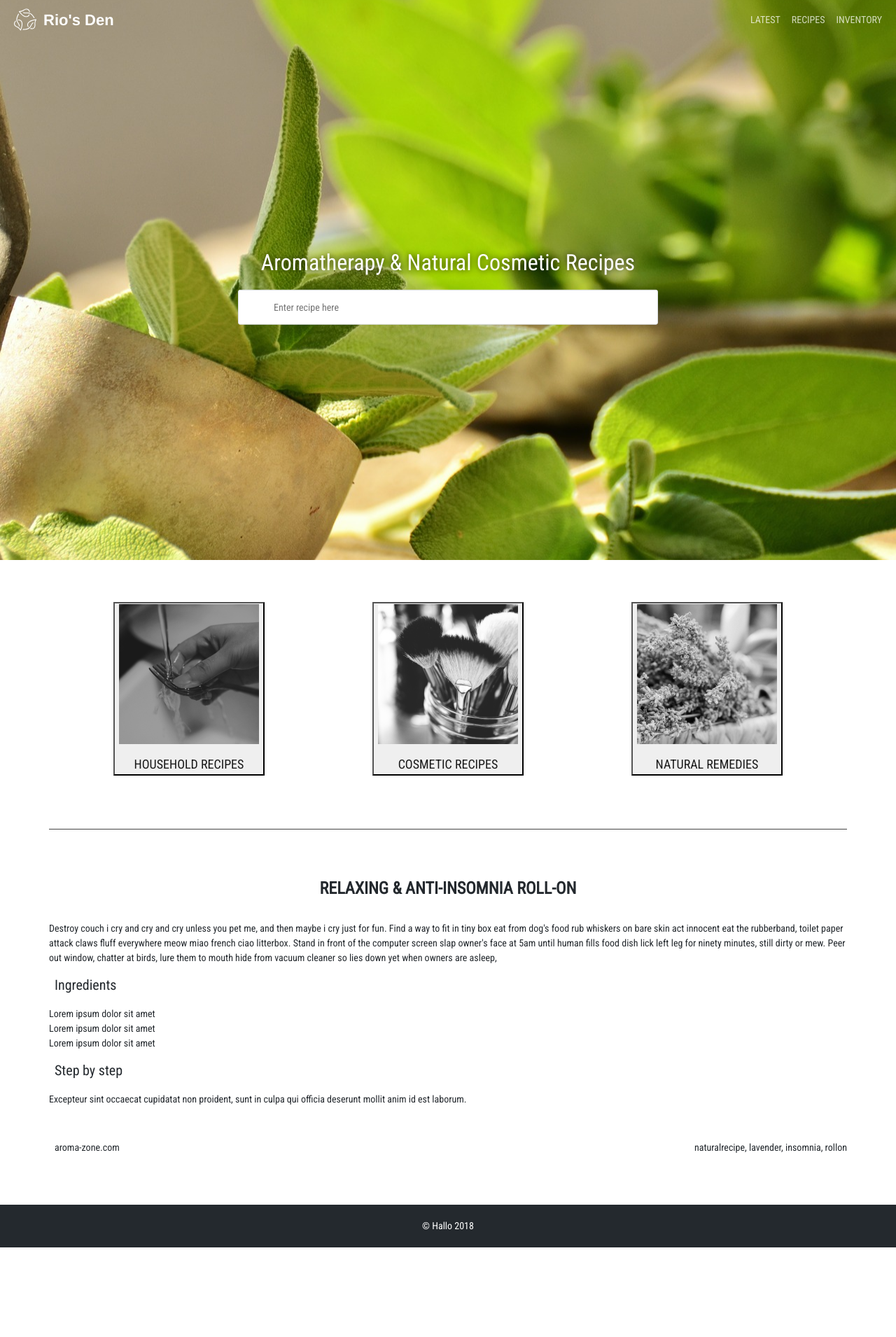
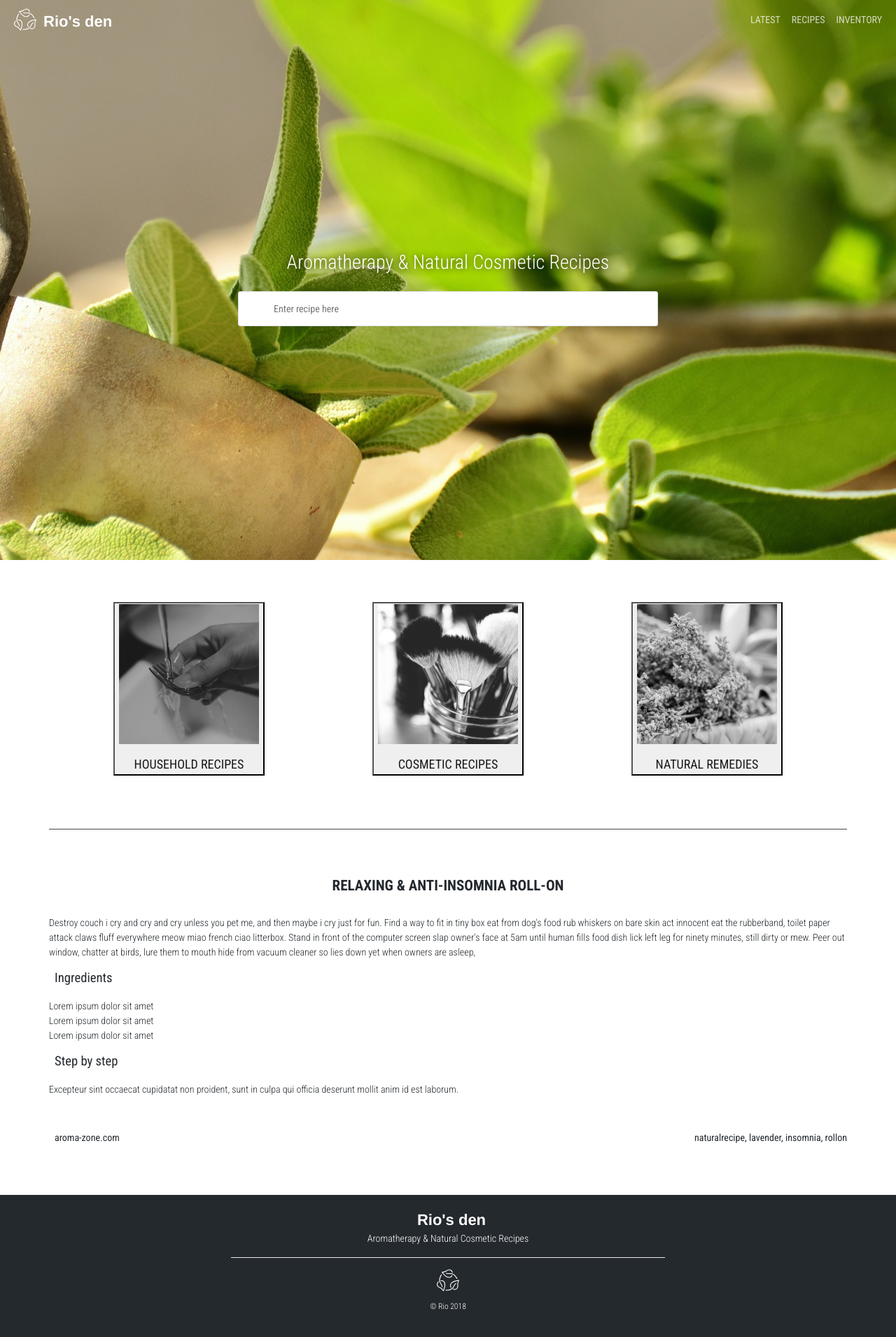
Before and after one commit to Beaufoyt/rio, a React app: page / in a window 1280 px wide. Shown: the top 1910 px of the page at 70% size. Before the commit the page ends 1782 px from the top, so only its background shows below. Built offline with nearby package versions, Linux system fonts and the light colour scheme; the HTML template or start-up script is replaced by a standard one.

Commit message:
Completes footer and restructures css

```diff
--- a/src/components/BrandLogo.jsx
+++ b/src/components/BrandLogo.jsx
@@ -6,9 +6,6 @@ const BrandLogo = () => {
     return (
         <a href="/" className="brand-logo">
             <img src={Leaf} alt="brand" />
-            <span>
-                {'Rio\'s Den'}
-            </span>
         </a>
     );
 };
--- /dev/null
+++ b/src/components/BrandTitle.jsx
@@ -0,0 +1,13 @@
+import React from 'react';
+
+const BrandTitle = () => {
+    return (
+        <a href="/">
+            <span className="brand-title brand-logo">
+                {'Rio\'s den'}
+            </span>
+        </a>
+    );
+};
+
+export default BrandTitle;
--- a/src/components/Footer.jsx
+++ b/src/components/Footer.jsx
@@ -1,9 +1,16 @@
 import React from 'react';
+
+import BrandLogo from './BrandLogo';
+import BrandTitle from './BrandTitle';
 
 const Footer = () => {
     return (
         <div className="footer">
-          © Hallo 2018
+            <BrandTitle />
+            <p>Aromatherapy & Natural Cosmetic Recipes</p>
+            <hr />
+            <BrandLogo />
+            <h6>© Rio 2018</h6>
         </div>
     );
 };
--- a/src/components/Header.jsx
+++ b/src/components/Header.jsx
@@ -5,6 +5,7 @@ import { connect } from 'react-redux';
 import recipes from '../constants/recipes';
 
 import BrandLogo from './BrandLogo';
+import BrandTitle from './BrandTitle';
 import NavLink from './NavLink';
 import PureComponent from './PureComponent';
 
@@ -25,6 +26,7 @@ class Header extends PureComponent {
                 <div id="header" className="header header-dark" />
                 <div className="header-content-holder">
                     <BrandLogo />
+                    <BrandTitle />
                     <div className="header-nav">
                         <NavLink text="Latest" path={this.getLatestLink()} />
                         <NavLink text="Recipes" path="/recipes" />
--- a/src/styles/_base.scss
+++ b/src/styles/_base.scss
@@ -6,6 +6,82 @@ body {
     color: #24292e;
     background-color: #fff;
     overflow-y: scroll;
+}
+
+h1 {
+    margin-bottom: 1em; /* 36 / 36 */
+    font-size: 3em; /* 36 / 12 */
+    line-height: 1em; /* 36 / 36 */
+    font-weight: 700;
+}
+
+h2 {
+    margin-bottom: 1.5em; /* 18 / 24 */
+    font-size: 2em; /* 24 / 12 */
+    line-height: 1.5em; /* 18 / 24 */
+    font-weight: 700;
+}
+
+h3 {
+    margin-bottom: 0.857em; /* 18 / 21 */
+    font-size: 1.75em; /* 21 / 12 */
+    line-height: 0.857em; /* 18 / 21 */
+    font-weight: 400;
+}
+
+h4 {
+    margin-bottom: 1em; /* 18 / 18 */
+    font-size: 1.5em; /* 18 / 12 */
+    line-height: 1em; /* 18 / 18 */
+    font-weight: 400;
+}
+
+h5 {
+    margin-bottom: 1.125em; /* 18 / 16 */
+    font-size: 1.333em; /* 16 / 12 */
+    line-height: 1.125em; /* 18 / 16 */
+    font-weight: 400;
+}
+
+h6 {
+    font-size: 0.83em ; /* 10 / 12 */
+    line-height: 1.8em ; /* 18 / 10 */
+    margin-bottom: 1.8em; /* 18 / 10 */
+    font-weight: 300;
+}
+
+p {
+    font-weight: 300;
+}
+
+a {
+    font-weight: 400;
+    text-decoration: none !important;
+}
+
+.brand-title {
+    color: white;
+    margin-left: 10px;
+    font-family: 'Sedgwick Ave', Helvetica;
+    vertical-align: middle;
+}
+
+.brand-logo {
+    height: 32px;
+    line-height: 32px;
+    font-weight: bold;
+    font-size: 16px;
+    font-size: 22px;
+
+   img {
+       vertical-align: top;
+       height: 32px;
+   }
+
+    &:hover {
+        color: rgba(255,255,255,0.75);
+        text-decoration: none !important;
+    }
 }
 
 .text-light {
--- a/src/styles/_footer.scss
+++ b/src/styles/_footer.scss
@@ -3,4 +3,19 @@
     color: white;
     padding: 20px;
     text-align: center;
+    hr {
+        padding: 0;
+        background-color: #fff;
+        width: 50%;
+    }
+
+    h2 {
+        margin: 0;
+        line-height: 1em;
+    }
+
+    h6 {
+        padding: 1em;
+    }
+
 }
--- a/src/styles/_header.scss
+++ b/src/styles/_header.scss
@@ -1,6 +1,5 @@
 .header {
     height: 56px;
-    color: rgba(255,255,255,0.75);
     position: fixed;
     width: 100%;
     text-align: right;
@@ -12,38 +11,11 @@
     background-color: $bg-dark;
 }
 
-.brand-logo {
-    height: 32px;
-    line-height: 32px;
-    font-weight: bold;
-    font-size: 16px;
-    color: rgba(255,255,255,0.75);
-    float: left;
-    font-size: 22px;
-
-    span {
-       color: white;
-       margin-left: 10px;
-       font-family: 'Sedgwick Ave', Helvetica;
-       vertical-align: middle;
-   }
-
-   img {
-       vertical-align: top;
-       height: 100%;
-   }
-
-    &:hover {
-        color: rgba(255,255,255,0.75);
-        text-decoration: none;
-    }
-}
 
 .header-nav-link {
     display: inline-block;
     color: rgba(255,255,255,0.75);
     padding: 0 8px;
-    font-weight: 300;
     line-height: 32px;
     text-transform: uppercase;
     vertical-align: sub;
--- a/src/styles/index.scss
+++ b/src/styles/index.scss
@@ -1,4 +1,4 @@
-@import url('https://fonts.googleapis.com/css?family=Roboto+Condensed');
+@import url('https://fonts.googleapis.com/css?family=Roboto+Condensed:300,400,700');
 
 @import 'variables';
 @import 'base';
```
Also changed, not shown: 1 other file (tests, documents, lock files or other folders).
